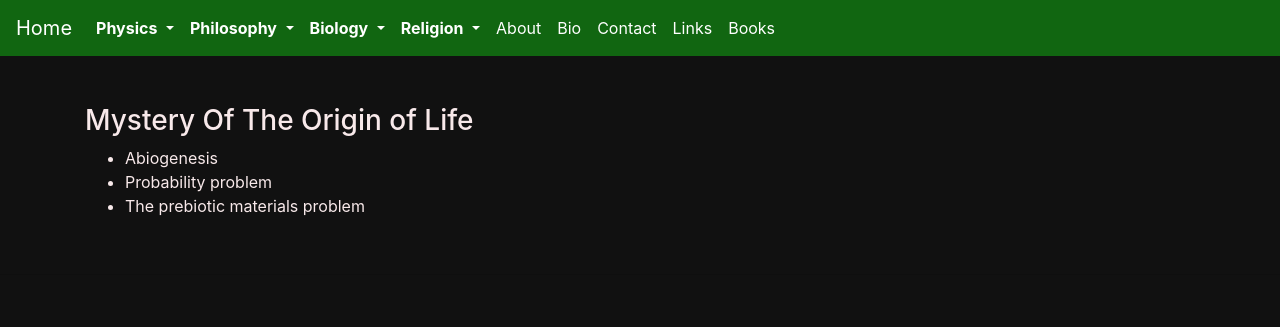
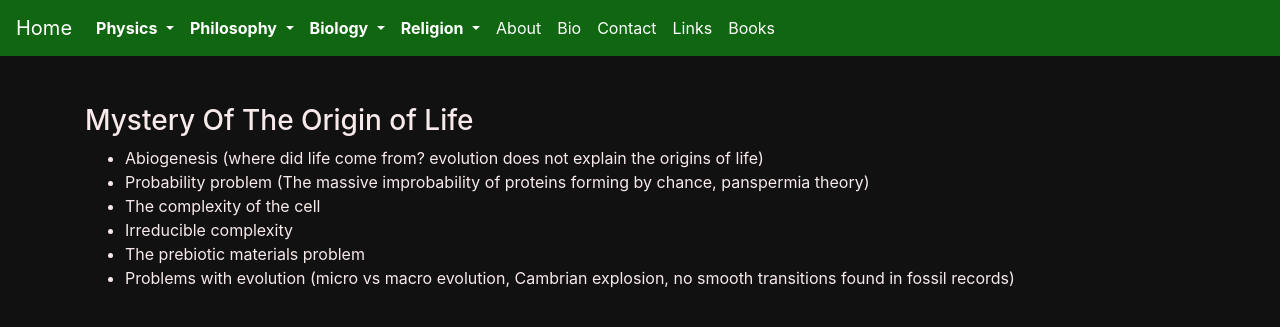
Before and after one commit to nekelly/nekelly.github.io, a Jekyll site: the page built from pages/origin_of_life.md, in a window 1280 px wide. Shown: the top 327 px of the page. Built offline with Jekyll 4.4.1, drawn with Linux system fonts in a browser that asks for light colours; our own code applies the rules of GitHub Pages for plain Markdown files.

Commit message:
Added ID page

```diff
--- a/_data/nav.yml
+++ b/_data/nav.yml
@@ -31,6 +31,8 @@
         link: /pages/origin_of_life.html
       - title: Evolution
         link: /pages/evolution.html
+      - title: Intelligent Design
+        link: /pages/intelligent_design.html
       - title: DNA and Information
         link: /pages/dna_information.html
   - title: Religion
--- a/pages/origin_of_life.md
+++ b/pages/origin_of_life.md
@@ -4,6 +4,9 @@
 
 ### Mystery Of The Origin of Life
 
-- Abiogenesis
-- Probability problem
+- Abiogenesis (where did life come from? evolution does not explain the origins of life)
+- Probability problem (The massive improbability of proteins forming by chance, panspermia theory)
+- The complexity of the cell
+- Irreducible complexity
 - The prebiotic materials problem
+- Problems with evolution (micro vs macro evolution, Cambrian explosion, no smooth transitions found in fossil records)
```
Also changed, not shown: pages/intelligent_design.md (added, +11 -0 lines).
